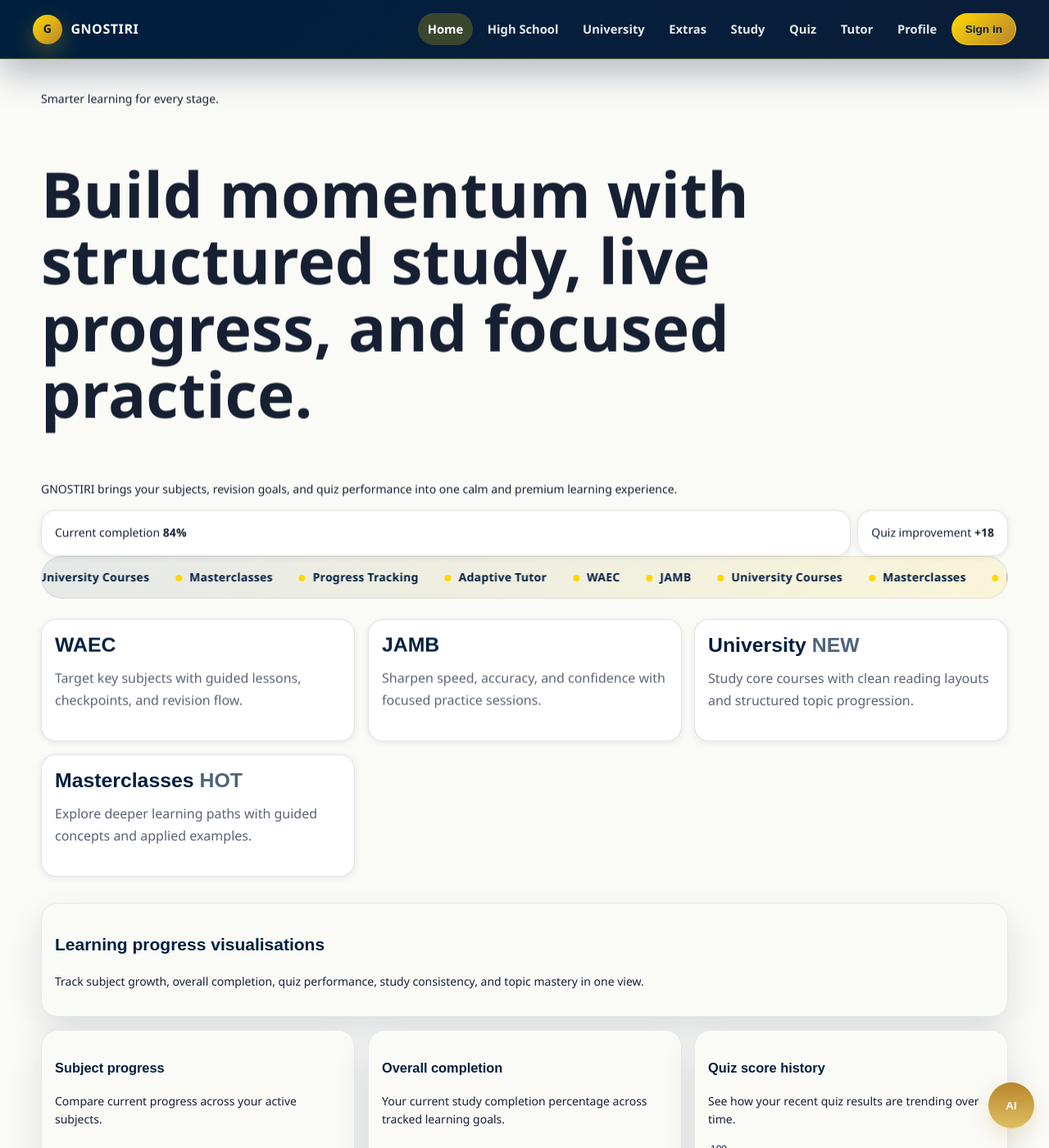
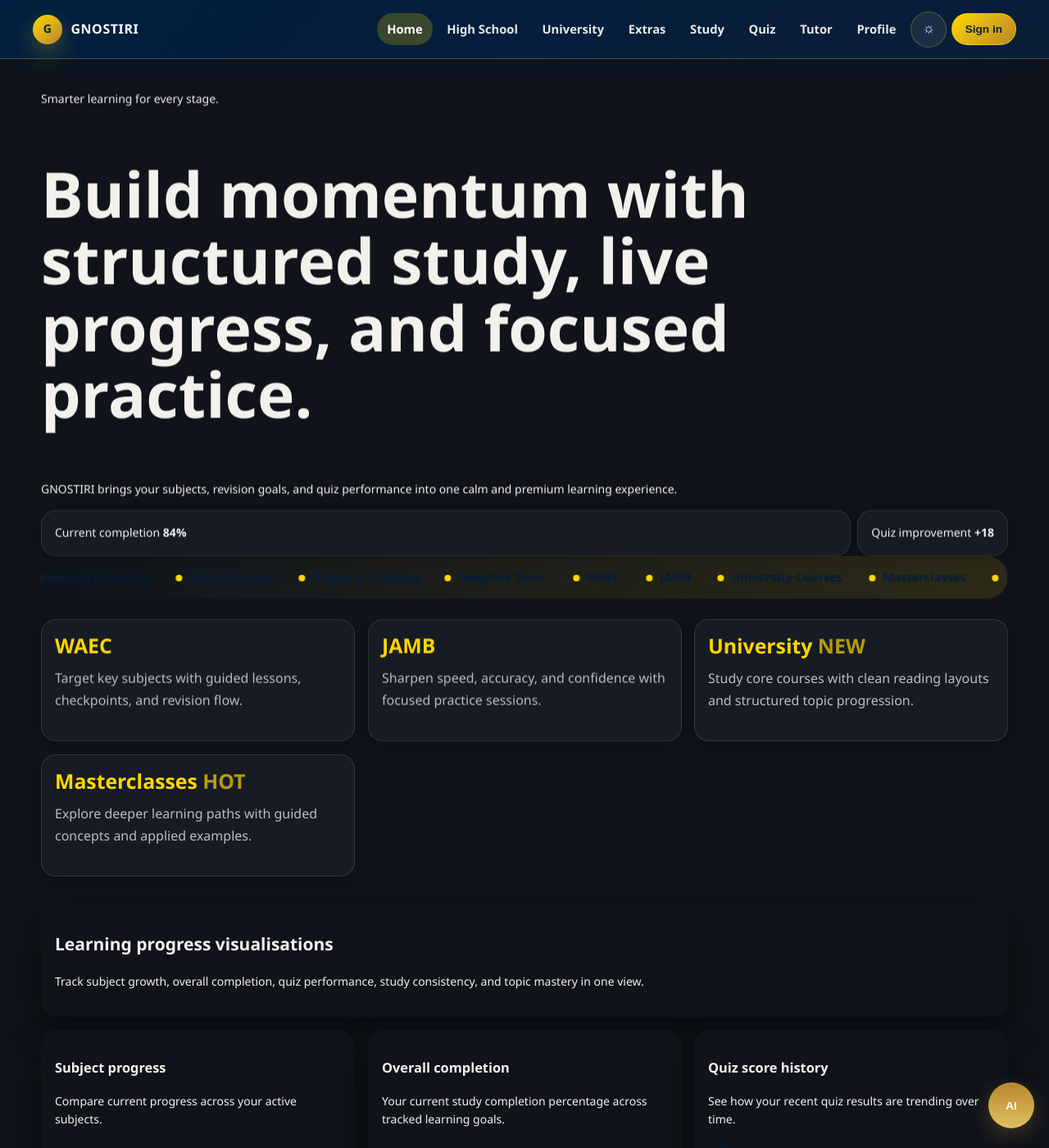
Before and after one commit to michaellegit28/axiom-academy, a Jekyll site: the page built from index.html, in a window 1280 px wide and 1400 px high. Shown: the whole window at 82% size. Built offline with Jekyll 4.4.1, drawn with Linux system fonts in a browser that asks for light colours; comment, search, counter and statistics services are not loaded.

Commit message:
Add dark-default theme system with light toggle
- Flip the shared design-token layer (gnostiri-ui.scss) to dark as the
  default, with a [data-theme="light"] override block that restores the
  exact original light palette. Any component already using the
  semantic tokens (--bg-card, --text-primary, etc.) picks up dark mode
  automatically.
- Introduce --gnostiri-heading so headings that previously hardcoded
  navy text (study hub h1, domain cards) stay legible in dark mode.
- Fix the one hardcoded light surface (.domain-card background
  gradient) to use the theme tokens instead of literal white/cream.
- Retheme assets/css/personal-study-plan.css off its hardcoded hex
  values onto the shared tokens.
- Add assets/js/theme-toggle.js: click handler for the new nav toggle
  button, persists choice to localStorage under "gnostiri-theme".
- Add a pre-paint inline script in _includes/head.html that applies
  the stored/default theme before first render (no flash of wrong
  theme), and update color-scheme/theme-color meta accordingly.
- Add the toggle button to _includes/nav.html and wire the new script
  into _layouts/app-shell.html.

Follow-up (not in this commit): quiz.css, textbook.css, and
fit-and-flow.css contain no color rules so needed no changes; they
were audited but left untouched.

```diff
--- a/_includes/head.html
+++ b/_includes/head.html
@@ -5,10 +5,22 @@
 -->
 <meta charset="utf-8">
 <meta name="viewport" content="width=device-width, initial-scale=1">
+<script>
+  /* Pre-paint theme application: avoids a flash of the wrong theme.
+     Dark is the default; a stored preference of "light" opts out. */
+  (function () {
+    try {
+      var stored = localStorage.getItem('gnostiri-theme');
+      document.documentElement.setAttribute('data-theme', stored === 'light' ? 'light' : 'dark');
+    } catch (error) {
+      document.documentElement.setAttribute('data-theme', 'dark');
+    }
+  })();
+</script>
 {% seo %}
 {% include pwa-meta.html %}
-<meta name="theme-color" content="#001f3f">
-<meta name="color-scheme" content="light">
+<meta name="theme-color" content="#10131a">
+<meta name="color-scheme" content="dark light">
 {% feed_meta %}
 <link rel="stylesheet" href="{{ '/assets/css/app.css' | relative_url }}">
 <link rel="stylesheet" href="{{ '/assets/css/gnostiri-ui.css' | relative_url }}">
--- a/_includes/nav.html
+++ b/_includes/nav.html
@@ -48,6 +48,15 @@
     <li>
       <a href="{{ '/profile/' | relative_url }}">Profile</a>
     </li>
+    <li>
+      <button
+        type="button"
+        class="gnostiri-nav__theme-toggle"
+        data-theme-toggle
+        aria-label="Switch to light theme">
+        <span aria-hidden="true">&#9788;</span>
+      </button>
+    </li>
   </ul>
 </nav>
 
--- a/_layouts/app-shell.html
+++ b/_layouts/app-shell.html
@@ -27,6 +27,7 @@
 
   <script type="module" src="{{ '/assets/js/axiom-state.js' | relative_url }}"></script>
   <script type="module" src="{{ '/assets/js/app-shell.js' | relative_url }}"></script>
+  <script src="{{ '/assets/js/theme-toggle.js' | relative_url }}" defer></script>
   <script src="{{ '/assets/js/animations.js' | relative_url }}" defer></script>
   <script src="{{ '/assets/js/progress-charts.js' | relative_url }}" defer></script>
   <script src="{{ '/sw-register.js' | relative_url }}" defer></script>
--- a/assets/css/gnostiri-ui.scss
+++ b/assets/css/gnostiri-ui.scss
@@ -14,20 +14,32 @@
 ------------------------------------------------------------ */
 
 :root {
+  /* Dark is the default theme. [data-theme="light"] below restores the
+     original light palette exactly as it was before this file changed. */
   --gnostiri-navy: #001f3f;
   --gnostiri-navy-soft: #0a1d37;
   --gnostiri-gold: #ffd700;
   --gnostiri-gold-deep: #b8862d;
   --gnostiri-teal: #008080;
-  --gnostiri-cream: #fafaf7;
   --gnostiri-white: #ffffff;
-  --gnostiri-ink: #172033;
-  --gnostiri-muted: #5b6475;
-  --gnostiri-border: rgba(0, 31, 63, 0.12);
-  --gnostiri-shadow: 0 18px 40px rgba(0, 31, 63, 0.12);
+  --gnostiri-cream: #10131a;
+  --gnostiri-ink: #f2f1ec;
+  --gnostiri-muted: #b7bdc9;
+  --gnostiri-heading: var(--gnostiri-gold);
+  --gnostiri-border: rgba(255, 255, 255, 0.12);
+  --gnostiri-shadow: 0 18px 40px rgba(0, 0, 0, 0.45);
   --gnostiri-radius: 8px;
   --gnostiri-radius-lg: 18px;
   --gnostiri-focus: 0 0 0 3px rgba(255, 215, 0, 0.38);
+}
+
+[data-theme="light"] {
+  --gnostiri-cream: #fafaf7;
+  --gnostiri-ink: #172033;
+  --gnostiri-muted: #5b6475;
+  --gnostiri-heading: var(--gnostiri-navy);
+  --gnostiri-border: rgba(0, 31, 63, 0.12);
+  --gnostiri-shadow: 0 18px 40px rgba(0, 31, 63, 0.12);
 }
 
 /* ------------------------------------------------------------
@@ -175,6 +187,31 @@
   border-radius: 999px;
 }
 
+.gnostiri-nav__theme-toggle {
+  display: inline-flex;
+  align-items: center;
+  justify-content: center;
+  flex: 0 0 auto;
+  width: 2.4rem;
+  height: 2.4rem;
+  border: 1px solid rgba(255, 215, 0, 0.28);
+  border-radius: 999px;
+  background: rgba(255, 255, 255, 0.08);
+  color: var(--gnostiri-white);
+  font-size: 1.05rem;
+  line-height: 1;
+  cursor: pointer;
+  transition:
+    background 160ms ease,
+    transform 160ms ease;
+}
+
+.gnostiri-nav__theme-toggle:hover,
+.gnostiri-nav__theme-toggle:focus-visible {
+  background: rgba(255, 255, 255, 0.16);
+  transform: translateY(-1px);
+}
+
 /* ------------------------------------------------------------
    Study Hub
    Phase 1 route contract: provides /study/ as a stable root route.
@@ -211,7 +248,7 @@
 .study-hub h1 {
   max-width: 760px;
   margin: 0 0 1rem;
-  color: var(--gnostiri-navy);
+  color: var(--gnostiri-heading);
   font-size: clamp(2rem, 6vw, 4.2rem);
   line-height: 1.04;
   letter-spacing: -0.045em;
@@ -241,8 +278,7 @@
   padding: clamp(1.15rem, 3vw, 1.6rem);
   border: 1px solid var(--gnostiri-border);
   border-radius: var(--gnostiri-radius-lg);
-  background:
-    linear-gradient(180deg, rgba(255, 255, 255, 0.98), rgba(250, 250, 247, 0.96));
+  background: linear-gradient(180deg, var(--bg-card), var(--bg-secondary));
   box-shadow: var(--gnostiri-shadow);
 }
 
@@ -253,7 +289,7 @@
   padding: 0.28rem 0.65rem;
   border-radius: 999px;
   background: rgba(255, 215, 0, 0.18);
-  color: var(--gnostiri-navy);
+  color: var(--gnostiri-heading);
   font-size: 0.76rem;
   font-weight: 900;
   line-height: 1.2;
@@ -263,7 +299,7 @@
 
 .domain-card h2 {
   margin: 0 0 0.75rem;
-  color: var(--gnostiri-navy);
+  color: var(--gnostiri-heading);
   font-size: clamp(1.2rem, 3vw, 1.55rem);
   line-height: 1.22;
   overflow-wrap: anywhere;
@@ -377,26 +413,36 @@
   --font-sans: 'Segoe UI', system-ui, -apple-system, Roboto, 'Helvetica Neue', Arial, sans-serif;
   --font-serif: Georgia, 'Times New Roman', Times, serif;
   --bg-primary: var(--gnostiri-cream);
-  --bg-card: #ffffff;
-  --bg-secondary: #eef1f6;
-  --bg-elevated: #ffffff;
+  --bg-card: #171b24;
+  --bg-secondary: #1d2230;
+  --bg-elevated: #232838;
   --text-primary: var(--gnostiri-ink);
-  --text-secondary: #3c4457;
+  --text-secondary: #cdd2dc;
   --text-muted: var(--gnostiri-muted);
   --text-inverse: #ffffff;
   --border-subtle: var(--gnostiri-border);
-  --border-medium: rgba(0, 31, 63, 0.22);
+  --border-medium: rgba(255, 255, 255, 0.22);
   --radius-sm: 6px;
   --radius-md: 10px;
   --radius-lg: var(--gnostiri-radius-lg);
-  --shadow-sm: 0 2px 10px rgba(0, 31, 63, 0.08);
-  --shadow-lg: 0 24px 60px rgba(0, 31, 63, 0.18);
+  --shadow-sm: 0 2px 10px rgba(0, 0, 0, 0.35);
+  --shadow-lg: 0 24px 60px rgba(0, 0, 0, 0.55);
   --g-gold: var(--gnostiri-gold-deep);
   --accent-masterclass: var(--gnostiri-gold-deep);
   --duration-normal: 0.25s;
   --ease: cubic-bezier(0.22, 0.61, 0.36, 1);
   --nav-height: 72px;
   --mobile-nav-height: 0px;
+}
+
+[data-theme="light"] {
+  --bg-card: #ffffff;
+  --bg-secondary: #eef1f6;
+  --bg-elevated: #ffffff;
+  --text-secondary: #3c4457;
+  --border-medium: rgba(0, 31, 63, 0.22);
+  --shadow-sm: 0 2px 10px rgba(0, 31, 63, 0.08);
+  --shadow-lg: 0 24px 60px rgba(0, 31, 63, 0.18);
 }
 
 /* ------------------------------------------------------------
--- a/assets/css/personal-study-plan.css
+++ b/assets/css/personal-study-plan.css
@@ -1,9 +1,9 @@
 /* assets/css/personal-study-plan.css */
 .personal-study-plan {
-    background-color: #FFFDD0; /* Cream */
+    background-color: var(--bg-card);
     padding: 20px;
     border-radius: 8px; /* Consistent border radius */
-    box-shadow: 0 4px 6px rgba(0, 0, 0, 0.1); /* Subtle shadow for cards */
+    box-shadow: var(--shadow-sm);
     max-width: 800px;
     margin: auto;
 }
@@ -12,22 +12,24 @@
     margin-bottom: 20px; /* Consistent spacing */
 }
 
-h2, h3 {
-    color: #001F3F; /* Deep Navy */
+.personal-study-plan h2, .personal-study-plan h3 {
+    color: var(--gnostiri-heading);
     font-family: 'Arial', sans-serif; /* Readable typography */
 }
 
-input[type="text"] {
+.personal-study-plan input[type="text"] {
     padding: 10px;
     border-radius: 4px;
-    border: 1px solid #008080; /* Teal */
+    border: 1px solid var(--gnostiri-teal);
+    background: var(--bg-card);
+    color: var(--text-primary);
     width: calc(100% - 22px); /* Responsive full width */
     margin-bottom: 10px;
 }
 
-button {
-    background-color: #FFD700; /* Gold */
-    color: white;
+.personal-study-plan button {
+    background-color: var(--gnostiri-gold);
+    color: var(--gnostiri-navy);
     border: none;
     border-radius: 4px;
     padding: 10px 15px;
@@ -35,16 +37,16 @@
     transition: background-color 0.3s;
 }
 
-button:hover {
+.personal-study-plan button:hover {
     background-color: #FFC107; /* Lighter Gold on hover */
 }
 
-.progress-item {
+.personal-study-plan .progress-item {
     margin: 5px 0;
-    color: #001F3F; /* Deep Navy */
+    color: var(--text-primary);
 }
 
-#pathway-list {
+.personal-study-plan #pathway-list {
     list-style: none; /* Removing list bullets */
     padding: 0; /* Reset padding */
 }
--- /dev/null
+++ b/assets/js/theme-toggle.js
@@ -0,0 +1,48 @@
+/**
+ * GNOSTIRI -- theme toggle.
+ *
+ * Dark is the site default. This module wires the nav button
+ * (marked [data-theme-toggle]) to flip the `data-theme` attribute on
+ * <html> between "dark" and "light" and remembers the choice in
+ * localStorage under "gnostiri-theme". The initial attribute is set
+ * synchronously by an inline script in _includes/head.html so there is
+ * no flash of the wrong theme before this file loads.
+ */
+
+(function () {
+  var STORAGE_KEY = 'gnostiri-theme';
+
+  function currentTheme() {
+    return document.documentElement.getAttribute('data-theme') === 'light' ? 'light' : 'dark';
+  }
+
+  function applyButtonState(button, theme) {
+    if (!button) return;
+    button.innerHTML = theme === 'light'
+      ? '<span aria-hidden="true">&#9789;</span>'
+      : '<span aria-hidden="true">&#9788;</span>';
+    button.setAttribute(
+      'aria-label',
+      theme === 'light' ? 'Switch to dark theme' : 'Switch to light theme'
+    );
+  }
+
+  document.addEventListener('DOMContentLoaded', function () {
+    var button = document.querySelector('[data-theme-toggle]');
+    if (!button) return;
+
+    applyButtonState(button, currentTheme());
+
+    button.addEventListener('click', function () {
+      var next = currentTheme() === 'light' ? 'dark' : 'light';
+      document.documentElement.setAttribute('data-theme', next);
+      try {
+        localStorage.setItem(STORAGE_KEY, next);
+      } catch (error) {
+        /* Storage unavailable (e.g. private browsing); theme still
+           applies for the remainder of this page view. */
+      }
+      applyButtonState(button, next);
+    });
+  });
+})();
```
